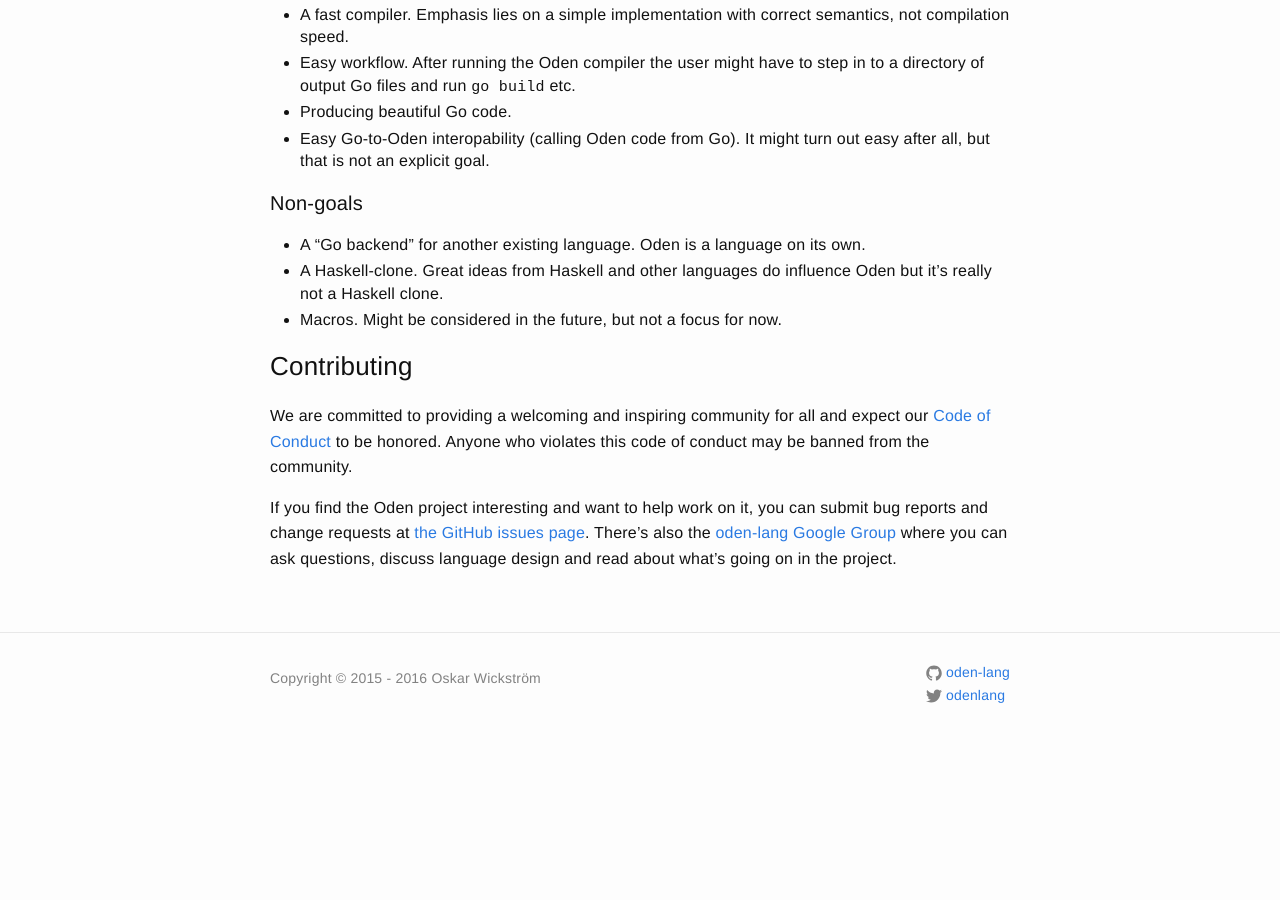
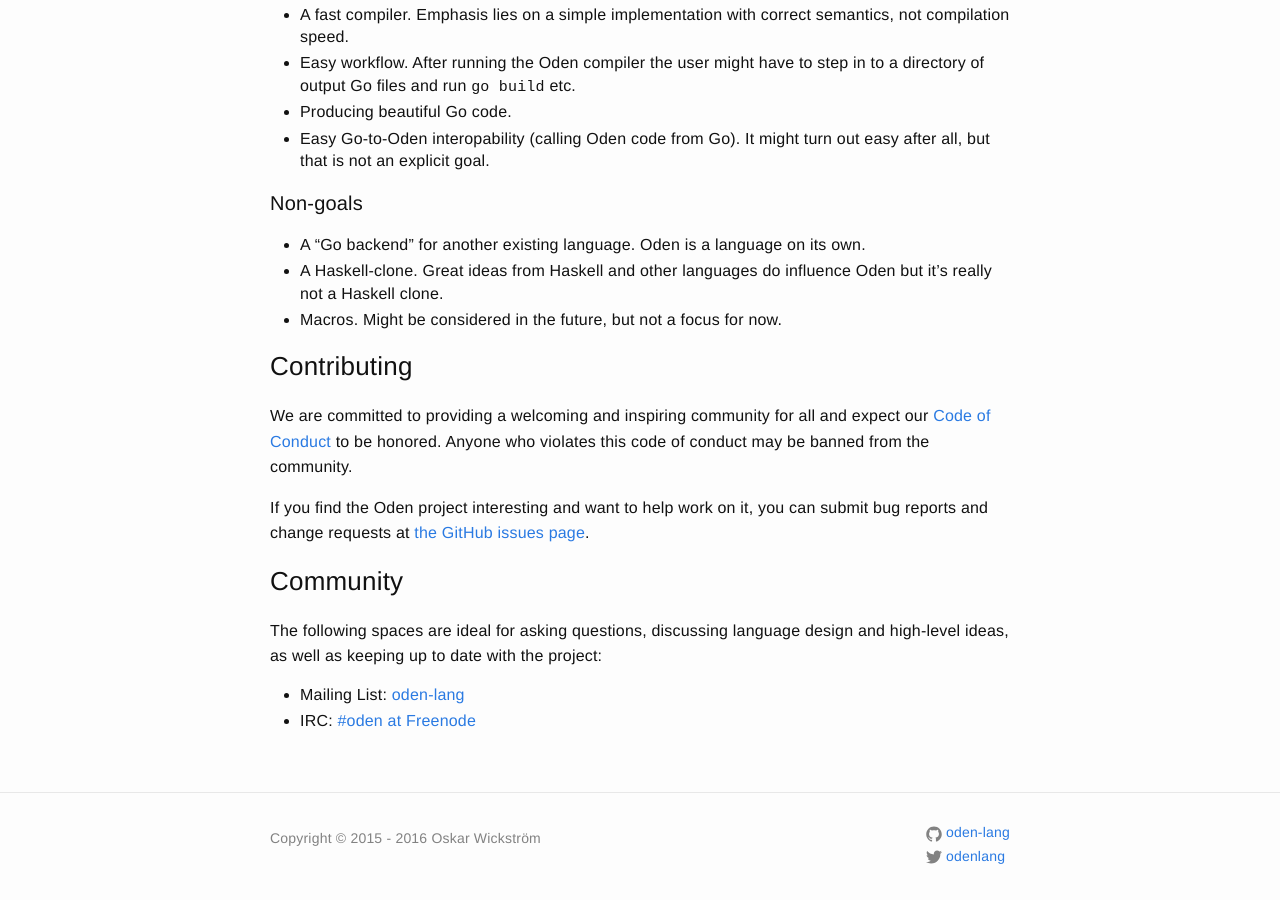
Before and after one commit to oden-lang/oden-lang.github.io, a Jekyll site: the page built from about.md, in a window 1280 px wide and 900 px high, scrolled down 882 px. Built offline with Jekyll 4.4.1, drawn with Linux system fonts in a browser that asks for light colours; before the commit the page ends 1621 px from its top, so only the background shows below that.

Commit message:
Add links to community spaces

```diff
--- a/about.md
+++ b/about.md
@@ -61,7 +61,12 @@ community.
 
 If you find the Oden project interesting and want to help work on it, you can
 submit bug reports and change requests at [the GitHub issues
-page](https://github.com/oden-lang/oden/issues). There's also the [oden-lang
-Google Group](https://groups.google.com/forum/#!forum/oden-lang) where you can
-ask questions, discuss language design and read about what's going on in the
-project.
+page](https://github.com/oden-lang/oden/issues).
+
+## Community
+
+The following spaces are ideal for asking questions, discussing language design
+and high-level ideas, as well as keeping up to date with the project:
+
+* Mailing List: [oden-lang](https://groups.google.com/forum/#!forum/oden-lang)
+* IRC: [#oden at Freenode](irc://freenode.net/oden)
```
